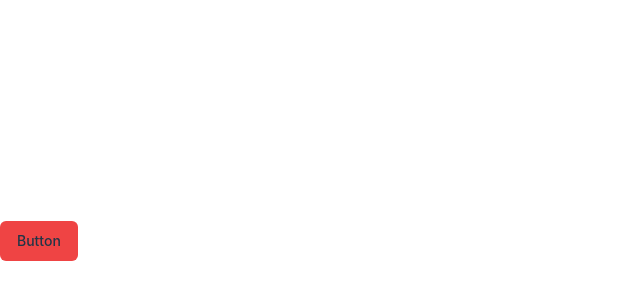
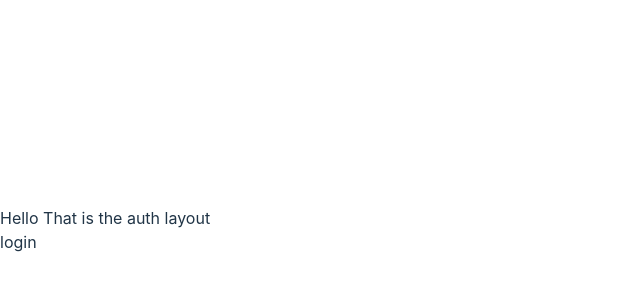
Before and after one commit to ahmed22hany/social-media-frontend, a React (Vite) app: page /auth/login in a window 1280 px wide. Shown: the part 170-470 px from the top of the page, without its empty margins (0-640 px from the left). Built offline with nearby package versions, Linux system fonts and the light colour scheme.

Commit message:
just trying the auth routes with auth carditinals

```diff
--- a/package.json
+++ b/package.json
@@ -16,6 +16,7 @@
     "lucide-react": "^0.451.0",
     "react": "^18.3.1",
     "react-dom": "^18.3.1",
+    "react-router-dom": "^6.26.2",
     "tailwind-merge": "^2.5.3",
     "tailwindcss-animate": "^1.0.7"
   },
--- a/src/App.jsx
+++ b/src/App.jsx
@@ -1,13 +1,27 @@
 import "./App.css";
-import { Button } from "./components/ui/button";
+import { Route, Routes } from "react-router-dom";
+import CheckAuth from "./components/common/CheckAuth";
+import AuthLayout from "./components/auth/layout";
+import Login from "./pages/auth/login";
+import Register from "./pages/auth/register";
 
 function App() {
+  const isAuthenticated = true;
+
   return (
-    <div className="">
-      <h1>
-        <Button className="bg-red-500">Button</Button>
-      </h1>
-    </div>
+    <Routes>
+      <Route
+        path="/auth"
+        element={
+          <CheckAuth isAuthenticated={isAuthenticated}>
+            <AuthLayout />
+          </CheckAuth>
+        }
+      >
+        <Route path="register" element={<Register />} />
+        <Route path="login" element={<Login />} />
+      </Route>
+    </Routes>
   );
 }
 
--- /dev/null
+++ b/src/components/auth/layout.jsx
@@ -0,0 +1,17 @@
+import { Outlet } from "react-router-dom";
+
+const AuthLayout = () => {
+  return (
+    <>
+      {/* the ui for the auth layout should be above here */}
+      <div>Hello That is the auth layout</div>
+
+      {/* the routes of the auth layout should be below here */}
+      <div>
+        <Outlet />
+      </div>
+    </>
+  );
+};
+
+export default AuthLayout;
--- /dev/null
+++ b/src/components/common/CheckAuth.jsx
@@ -0,0 +1,25 @@
+// function that checks every possible auth route and returns the correct one
+/* eslint-disable react/prop-types */
+import { Navigate, useLocation } from "react-router-dom";
+
+const CheckAuth = ({ isAuthenticated, children }) => {
+  const location = useLocation();
+
+  if (
+    !isAuthenticated &&
+    !(
+      location.pathname.includes("/login") ||
+      location.pathname.includes("/register")
+    )
+  ) {
+    return <Navigate to={"/auth/login"} />;
+  }
+  if (
+    isAuthenticated &&
+    (location.pathname.includes("/login") ||
+      location.pathname.includes("register"))
+  )
+    return <div>{children}</div>;
+};
+
+export default CheckAuth;
--- a/src/main.jsx
+++ b/src/main.jsx
@@ -1,10 +1,13 @@
-import { StrictMode } from 'react'
-import { createRoot } from 'react-dom/client'
-import App from './App.jsx'
-import './index.css'
+import { StrictMode } from "react";
+import { createRoot } from "react-dom/client";
+import App from "./App.jsx";
+import "./index.css";
+import { BrowserRouter } from "react-router-dom";
 
-createRoot(document.getElementById('root')).render(
+createRoot(document.getElementById("root")).render(
   <StrictMode>
-    <App />
-  </StrictMode>,
-)
+    <BrowserRouter>
+      <App />
+    </BrowserRouter>
+  </StrictMode>
+);
--- /dev/null
+++ b/src/pages/auth/login.jsx
@@ -0,0 +1,5 @@
+const Login = () => {
+  return <div>login</div>;
+};
+
+export default Login;
--- /dev/null
+++ b/src/pages/auth/register.jsx
@@ -0,0 +1,5 @@
+const Register = () => {
+  return <div>register</div>;
+};
+
+export default Register;
```
Also changed, not shown: src/pages/auth/login.js (deleted), src/pages/auth/register.js (deleted), 1 other file (tests, documents, lock files or other folders).
